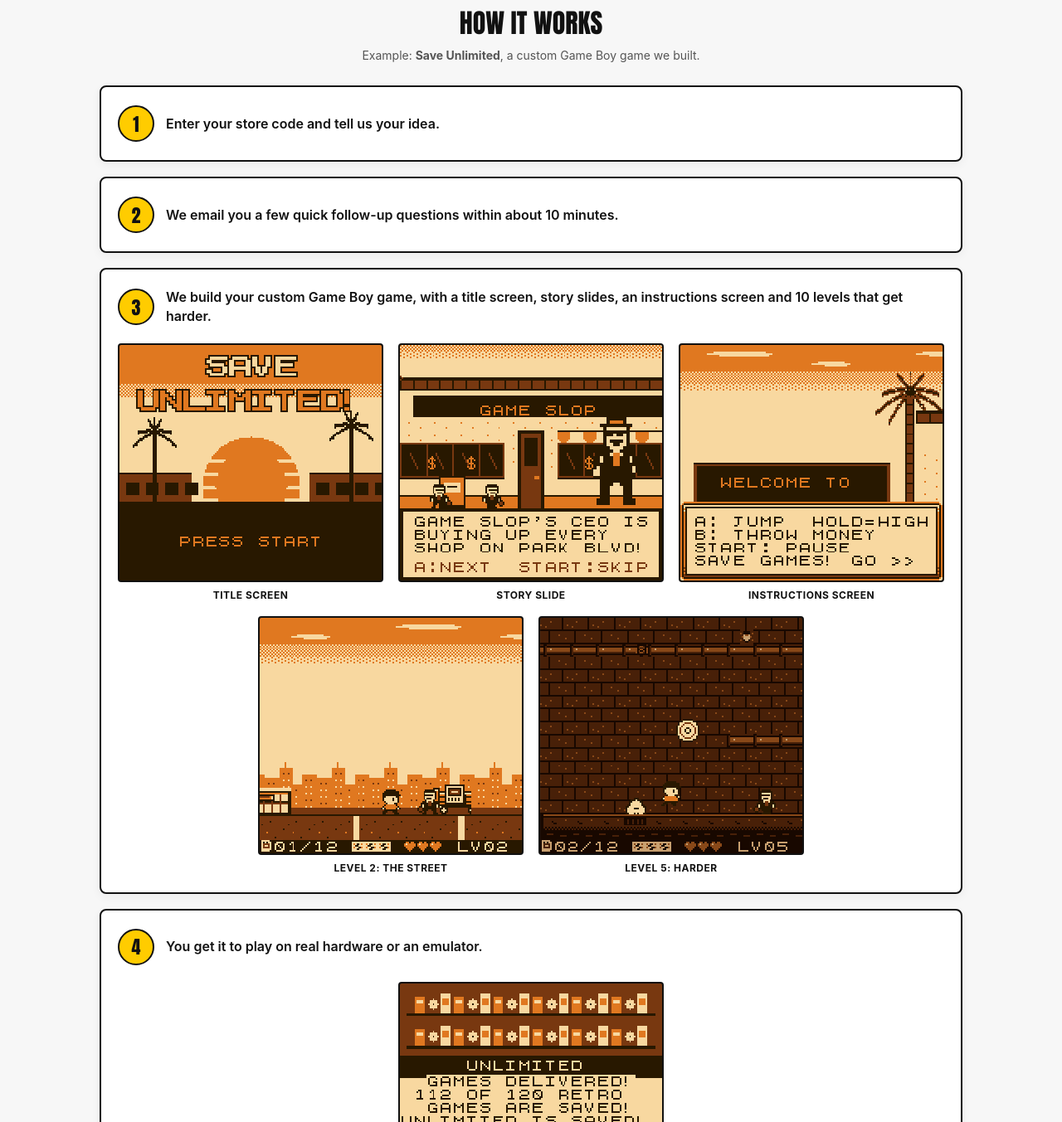
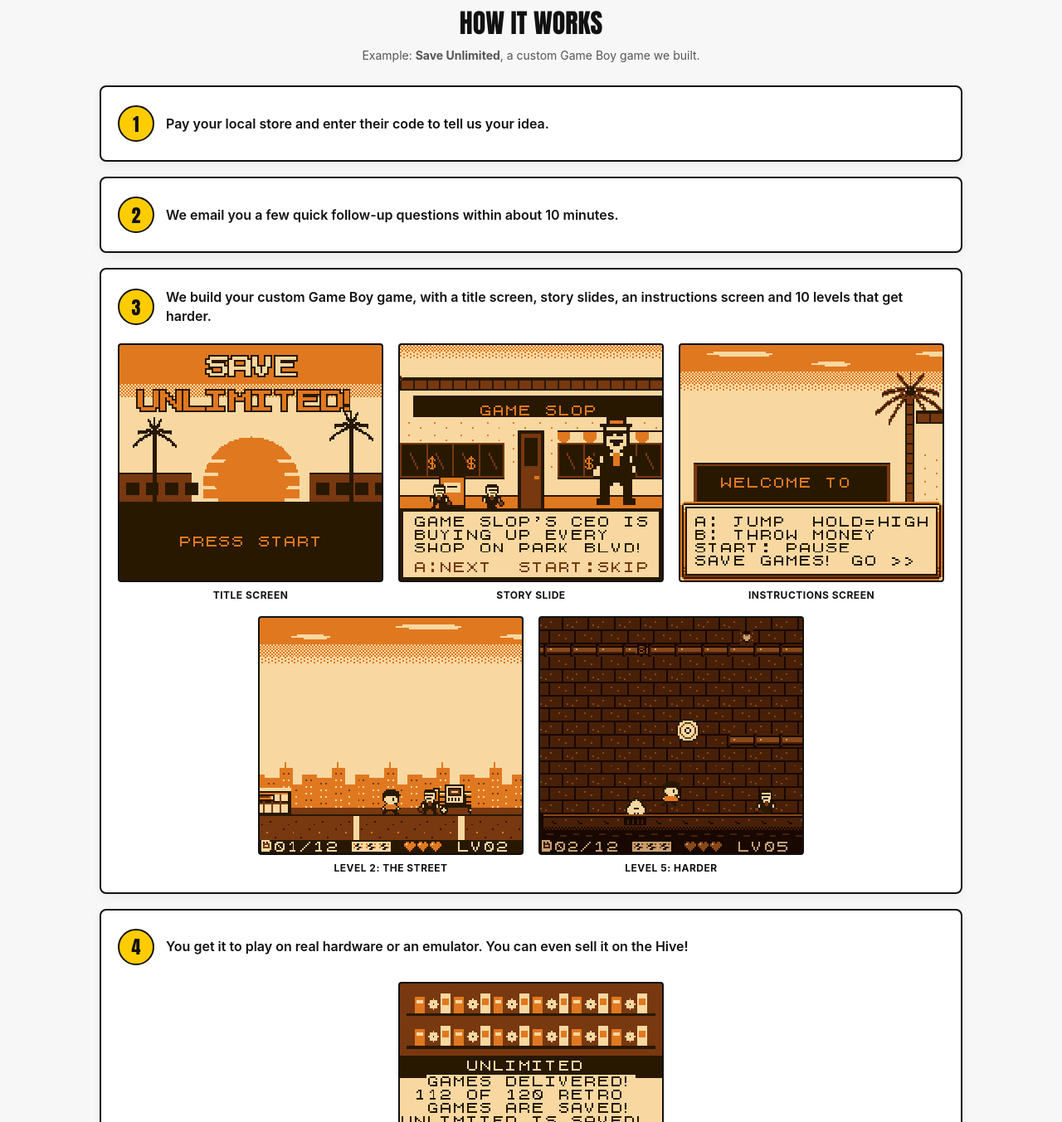
Before and after one commit to auscilla/homebrew-hive-site, a plain HTML site: page build-your-own-game.html in a window 1280 px wide. Shown: the part 820-2173 px from the top of the page at 83% size. Drawn offline with nearby package versions, Linux system fonts and the light colour scheme.

Commit message:
BYOG page: update How it works step 1 and last-step copy
Step 1 now says to pay the local store and enter their code. The last step notes that the finished game can be sold on the Hive.

Co-authored-by: auscilla <auscilla@users.noreply.github.com>

```diff
--- a/build-your-own-game.html
+++ b/build-your-own-game.html
@@ -474,7 +474,7 @@
     <div class="how-step">
       <div class="how-step-head">
         <span class="step-num">1</span>
-        <p class="step-text">Enter your store code and tell us your idea.</p>
+        <p class="step-text">Pay your local store and enter their code to tell us your idea.</p>
       </div>
     </div>
 
@@ -517,7 +517,7 @@
     <div class="how-step">
       <div class="how-step-head">
         <span class="step-num">4</span>
-        <p class="step-text">You get it to play on real hardware or an emulator.</p>
+        <p class="step-text">You get it to play on real hardware or an emulator. You can even sell it on the Hive!</p>
       </div>
       <div class="shots">
         <figure class="shot">
```
